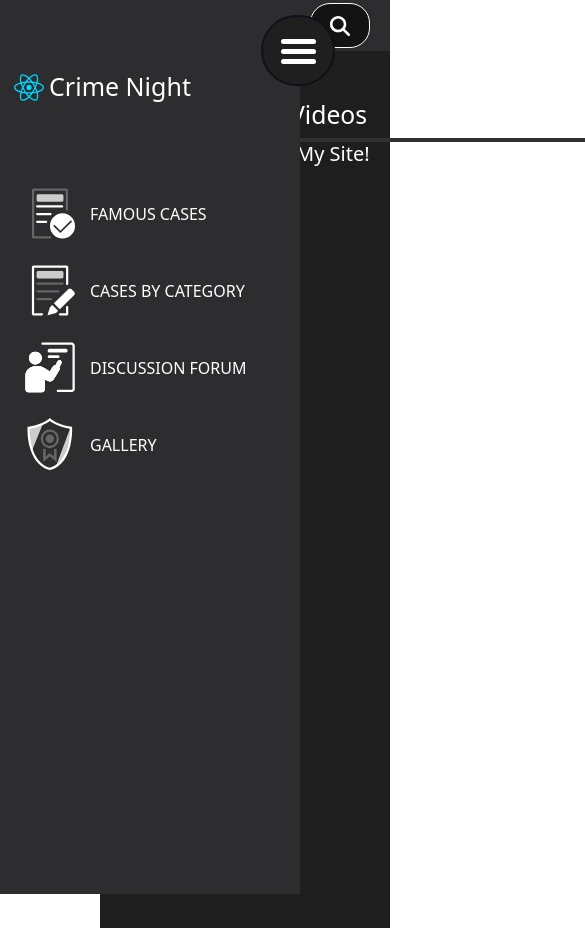
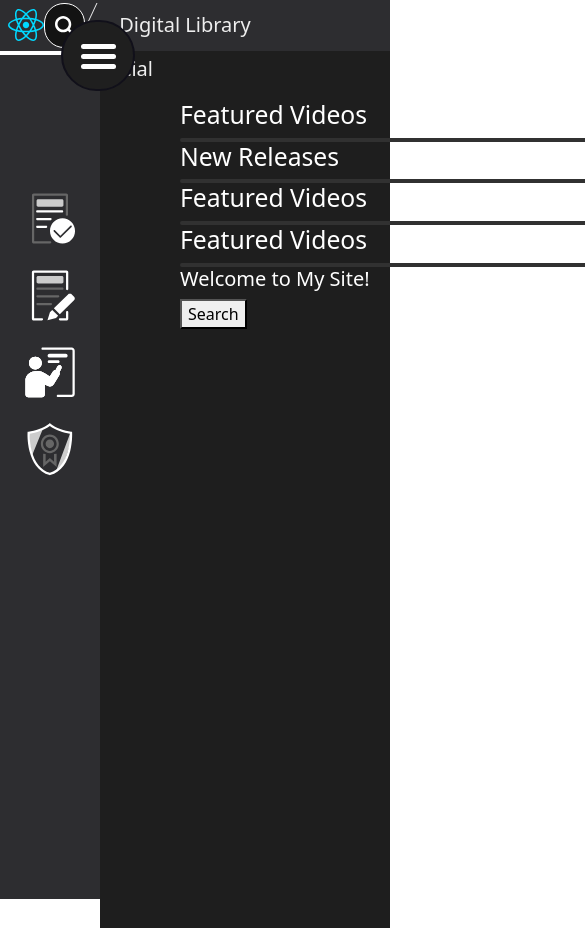
Before and after one commit to BisharIbrahim/crimenight, a React (Vite) app: page / in a window 390 px wide. Shown: the top 928 px of the page, 585 px wide, since content can reach past the window. Built offline with nearby package versions, Linux system fonts and the light colour scheme.

Commit message:
updates to UI

```diff
--- a/src/components/Navbar.tsx
+++ b/src/components/Navbar.tsx
@@ -1,17 +1,16 @@
 import React, { useState } from "react";
-import styles from "@styles/Navbar.module.css";
 import reactLogo from "@assets/react.svg";
+import "@styles/Navbar.css"
+import "@styles/Sidebar.css";
+import { FontAwesomeIcon } from "@fortawesome/react-fontawesome";
+import { faSearch } from '@fortawesome/free-solid-svg-icons'
 import { Link } from "react-router-dom";
-import { FontAwesomeIcon } from '@fortawesome/react-fontawesome'
-import { faSearch, faBars } from '@fortawesome/free-solid-svg-icons'
 
-const Navbar: React.FC<{}> = () => {
-
-
-  const [isOpen, setIsOpen] = useState(false);
-  const toggle = () => setIsOpen (!isOpen);
+const Navbar: React.FC = ({}) => {
 
   const [searchBarQuery, setQuery] = useState("");
+  const [isExpanded, setIsExpanded] = useState(false);
+
   const handleInputChange = (event: React.ChangeEvent<HTMLInputElement>) => {
     setQuery(event.target.value);
   };
@@ -20,35 +19,73 @@ const Navbar: React.FC<{}> = () => {
     console.log(`Search for "${searchBarQuery}"`); //Delete this
   };
 
+  const menuItems = [
+    {
+      text: "Famous Cases",
+      icon: "src/assets/famous.svg",
+    },
+    {
+      text: "Cases by Category",
+      icon: "src/assets/category.svg",
+    },
+    {
+      text: "Discussion Forum",
+      icon: "src/assets/discussion.svg",
+    },
+    {
+      text: "Gallery",
+      icon: "src/assets/gallery.svg",
+    },
+  ];
+
   return (
     <>
-      <nav className={styles.navbar}>
-        <nav className={styles.topBar}>
-          {/* Logo */}
-          <a href="/"><img src={reactLogo} className={styles.navbarLogo}/></a>
+    <div className="topNav">
+      {/* Logo */}
+      <a href="/"><img src={reactLogo} className={"navbarLogo"}/></a>
+      {/* Searchbar and Search Button */}
+      <div className={"topNavContainer"}>
+        <input type="text" className={"searchTerm"} placeholder="Search" value={searchBarQuery} onChange={handleInputChange}/>
+        <button onClick={handleSearch} type="submit" className={"searchButton"}>
+          <FontAwesomeIcon className="searchIcon" icon={faSearch}/>
+        </button>
 
-          {/* Toggle Sidebar Button */}
-          <button onClick={toggle} className={styles.sidebarToggle}>
-            <FontAwesomeIcon icon={faBars} className={styles.menuBars}/>
-          </button>
-
-          {/* Searchbar and Search Button */}
-            <div className={styles.searchBarContainer}>
-              <input type="text" className={styles.searchTerm} placeholder="Search" value={searchBarQuery} onChange={handleInputChange}/>
-              <button onClick={handleSearch} type="submit" className={styles.searchButton}>
-                <FontAwesomeIcon icon={faSearch}/>
-              </button>
-              {/* <img onClick={handleSearch} src={searchSVG} className={styles.searchSVG}/> */}
-            </div>
-
-          {/* Navbar Buttons */}
+        <div className="topBar">
           <ul>
             <li><Link to="/">Home</Link></li>
             <li><Link to="/DigitalLibrary">Digital Library</Link></li>
             <li><Link to="/Social">Social</Link></li>
           </ul>
-        </nav>
-      </nav>
+      </div>
+      </div>
+
+    </div>
+     <div className={isExpanded ? "side-nav-container" : "side-nav-container side-nav-container-NX"}>
+      <div className="nav-upper">
+        <div className="nav-heading">
+          {isExpanded && (<div className="nav-brand">
+            <img src={reactLogo} alt="nav brand"/>
+            <h2>Crime Night</h2>
+          </div>
+          )}
+          <button className={isExpanded? "hamburger hamburger-in" : "hamburger hamburger-out"}
+            onClick={() => setIsExpanded(!isExpanded)}>
+            <span></span>
+            <span></span>
+            <span></span>
+          </button>
+        </div>
+        <div className="nav-menu">
+          {menuItems.map(({text, icon}) => (
+             <a href="#" className={isExpanded ? "menu-item" : "menu-item menu-item-NX"}>
+              <img src={icon} alt=""/>
+              {isExpanded && <p>{text}</p>}
+              {!isExpanded && <h6 className="quoteTitle">{text}</h6>}
+             </a>
+          ))}
+        </div>
+      </div>
+    </div>
     </>
   );
 };
--- a/src/components/Sidebar.tsx
+++ /dev/null
@@ -1,81 +0,0 @@
-import React, { useState } from "react";
-import reactLogo from "@assets/react.svg";
-import "@styles/Navbar.css"
-import "@styles/Sidebar.css";
-import { FontAwesomeIcon } from "@fortawesome/react-fontawesome";
-import { faSearch } from '@fortawesome/free-solid-svg-icons'
-
-const Sidebar: React.FC = ({}) => {
-
-  const [searchBarQuery, setQuery] = useState("");
-  const [isExpanded, setIsExpanded] = useState(true);
-
-  const handleInputChange = (event: React.ChangeEvent<HTMLInputElement>) => {
-    setQuery(event.target.value);
-  };
-
-  const handleSearch = () => {
-    console.log(`Search for "${searchBarQuery}"`); //Delete this
-  };
-
-  const menuItems = [
-    {
-      text: "Famous Cases",
-      icon: "src/assets/famous.svg",
-    },
-    {
-      text: "Cases by Category",
-      icon: "src/assets/category.svg",
-    },
-    {
-      text: "Discussion Forum",
-      icon: "src/assets/discussion.svg",
-    },
-    {
-      text: "Gallery",
-      icon: "src/assets/gallery.svg",
-    },
-  ];
-
-  return (
-    <>
-    <div className="topNav">
-      {/* Searchbar and Search Button */}
-      <div className={"topNavContainer"}>
-        <input type="text" className={"searchTerm"} placeholder="Search" value={searchBarQuery} onChange={handleInputChange}/>
-        <button onClick={handleSearch} type="submit" className={"searchButton"}>
-          <FontAwesomeIcon className="searchIcon" icon={faSearch}/>
-        </button>
-      </div>
-    </div>
-     <div className={isExpanded ? "side-nav-container" : "side-nav-container side-nav-container-NX"}>
-      <div className="nav-upper">
-        <div className="nav-heading">
-          {isExpanded && (<div className="nav-brand">
-            <img src={reactLogo} alt="nav brand"/>
-            <h2>Crime Night</h2>
-          </div>
-          )}
-          <button className={isExpanded? "hamburger hamburger-in" : "hamburger hamburger-out"}
-            onClick={() => setIsExpanded(!isExpanded)}>
-            <span></span>
-            <span></span>
-            <span></span>
-          </button>
-        </div>
-        <div className="nav-menu">
-          {menuItems.map(({text, icon}) => (
-             <a href="#" className={isExpanded ? "menu-item" : "menu-item menu-item-NX"}>
-              <img src={icon} alt=""/>
-              {isExpanded && <p>{text}</p>}
-              {!isExpanded && <h6 className="quoteTitle">{text}</h6>}
-             </a>
-          ))}
-        </div>
-      </div>
-    </div>
-    </>
-  );
-};
-
-export default Sidebar;
--- a/src/layout/MainLayout.tsx
+++ b/src/layout/MainLayout.tsx
@@ -1,6 +1,5 @@
 import React from 'react'
 import Navbar from '@components/Navbar'
-import Sidebar from '@components/Sidebar';
 import '@styles/MainLayout.css'
 
 
@@ -11,7 +10,7 @@ interface Props{
 function MainLayout({children}: Props){
     return(
         <div className='mainLayout'>
-            <Sidebar/>
+            <Navbar/>
             <div>{children}</div>
         </div>
     )
--- a/src/pages/HomePage.tsx
+++ b/src/pages/HomePage.tsx
@@ -10,6 +10,27 @@ function HomePage() {
     <MainLayout>
       <div className="mainDiv">
         <div className="headers">
+        <div>
+            <h2>Featured Videos</h2>
+            <span></span>
+            <div>
+              {/* Insert video list here */}
+            </div>
+          </div>
+          <div>
+            <h2>New Releases</h2>
+            <span></span>
+            <div>
+              {/* Insert video list here */}
+            </div>
+          </div>
+          <div>
+            <h2>Featured Videos</h2>
+            <span></span>
+            <div>
+              {/* Insert video list here */}
+            </div>
+          </div>
           <div>
             <h2>Featured Videos</h2>
             <span></span>
--- a/src/styles/Homepage.css
+++ b/src/styles/Homepage.css
@@ -25,5 +25,5 @@
     background-color: #313131;
     border-radius: 15px;
     height: 4px;
-    width: 1500px;
+    width: 1700px;
 }
--- a/src/styles/Navbar.css
+++ b/src/styles/Navbar.css
@@ -1,12 +1,17 @@
 /* Top Navbar CSS Code */
 
 .topNav{
+    display: flex;
     background-color: #2d2d30;
     width: 100%;
     height: 6vh;
     position: fixed;
     align-items: center;
+    padding: 0.5em;
+    place-content: center;
+
 }
+
 
 .topNavContainer{
     height: 6vh;
@@ -46,6 +51,45 @@
     background-color: #131313;
     text-align: center;
     border-radius: 0px 20px 20px 0px;
+}
+
+.topBar ul{
+    list-style: none;
+    transform: skew(-25deg);
+  }
+
+  .topBar ul li{
+    float: left;
+    border-left: 1px solid;
+    color: #eee;
+    font-size: 20px;
+    font-weight: 500;
+    transition: all 0.1s linear;
+  }
+
+  .topBar ul li:first-child{
+    border-left: none;
+  }
+
+  .topBar ul li:first-child{
+    border-radius: 7px 0 0 7px;
+  }
+
+  .topBar ul li:last-child{
+    border-radius: 0 7px 7px 0;
+  }
+
+  .topBar ul li:hover{
+    background: #414141;
+    transform: translateY(-5px);
+  }
+
+  .topBar ul li a{
+    display: block;
+    padding: 7px 32px;
+    color: inherit;
+    text-decoration: none;
+    transform: skew(25deg);
   }
 
   /* For Tablets and mobile devices */
--- a/src/styles/Navbar.module.css
+++ /dev/null
@@ -1,117 +0,0 @@
-/* Top Navbar CSS Code */
-
-.navbar {
-  display: inline-grid;
-  width: 100%;
-  background: #313131;
-}
-
-.navbarLogo {
-  padding: 0.5em;
-  float: left;
-}
-
-.topBar{
-  display: inline-flex;
-  text-align: center;
-}
-
-.sidebarToggle{
-  width: 35px;
-  background-color: transparent;
-  border: none;
-}
-
-.menuBars{
-  height: 25px;
-}
-
-.topBar ul{
-  display: inline-block;
-  margin: 0;
-  padding-top: 0.5em;
-  list-style: none;
-  transform: skew(-25deg);
-}
-
-.topBar ul li{
-  background: #313131;
-  float: left;
-  border-left: 1px solid;
-  color: #eee;
-  font-weight: 900;
-  transition: all 0.1s linear;
-}
-
-.topBar ul li:first-child{
-  border-left: none;
-}
-
-.topBar ul li:first-child{
-  border-radius: 7px 0 0 7px;
-}
-
-.topBar ul li:last-child{
-  border-radius: 0 7px 7px 0;
-}
-
-.topBar ul li:hover{
-  background: #414141;
-  transform: translateY(-5px);
-}
-
-.topBar ul li a{
-  display: block;
-  padding: 7px 32px;
-  color: inherit;
-  text-decoration: none;
-  transform: skew(25deg);
-}
-
-.searchBarContainer{
-  display: flex;
-  align-items: center;
-}
-
-.searchTerm{
-  border: 2px solid #0a7c82;
-  border-right: none;
-  border-radius: 20px 0px 0px 20px;
-  outline: none;
-  color: #0a7c82;
-  height: 35px;
-}
-
-.searchTerm:focus{
-  outline: none;
-}
-
-
-.searchButton{
-  width: 40px;
-  height: 35px;
-  border: 1px solid #0a7c82;
-  background-color: #0a7c82;
-  text-align: center;
-  border-radius: 0px 20px 20px 0px;
-}
-
-/* For Tablets and mobile devices */
-@media only screen and (max-width: 768px) {
-  .menuBars{
-    height: 25px;
-  }
-
-  .searchTerm{
-    display: none;
-  }
-
-  .searchButton{
-    width: 40px;
-    height: 35px;
-    border: 1px solid #0a7c82;
-    background-color: #0a7c82;
-    text-align: center;
-    border-radius: 20px 20px 20px 20px;
-  }
-}
--- a/src/styles/Sidebar.css
+++ b/src/styles/Sidebar.css
@@ -178,3 +178,12 @@
     }
 
 }
+
+
+@media only screen and (max-height: 1000px){
+
+    .side-nav-container {
+        margin-top: 55px;
+    }
+
+}
```
Also changed, not shown: 1 other file (tests, documents, lock files or other folders).
